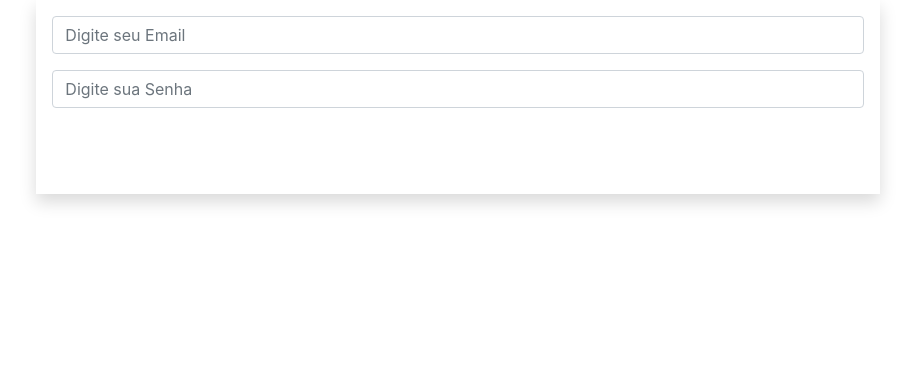
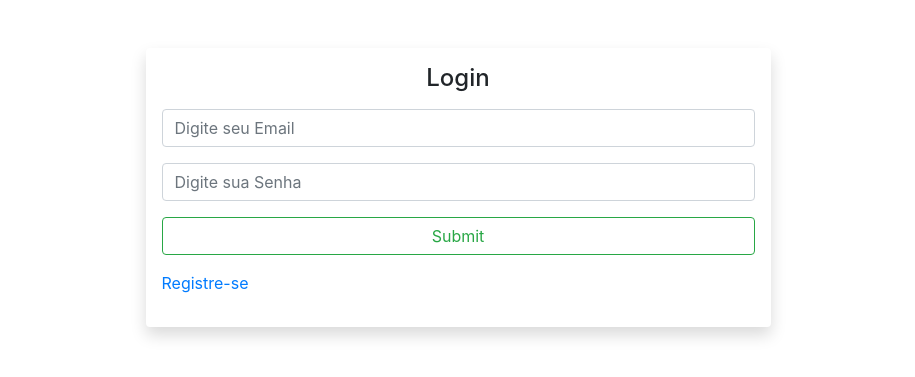
Before and after one commit to JdC-Santos/ProjetoTP, a PHP site: page / in a window 1280 px wide. Shown: the top 377 px of the page, without its empty margins (182-1097 px from the left). Run offline with PHP 8.4, Linux system fonts and the light colour scheme.

Commit message:
arrumando layout das paginas

```diff
--- a/conexao.php
+++ b/conexao.php
@@ -1,8 +1,8 @@
 <?php
 $server = "localhost";
 $user = "root";
-$password = "";
-$db = "ProjetoTP";
+$password = "usbw";
+$db = "projetotp";
 
 // Create connection
 $conn = new mysqli($server, $user, $password,$db);
--- a/index.php
+++ b/index.php
@@ -13,17 +13,21 @@
 </head>
 <body>
     <div class="row">
-        <div class="col-md-8 offset-md-2">
-            <div class="shadow p-3">
+        <div class="col-md-6 offset-md-3 mt-5">
+            <div class="shadow p-3 bg-white rounded">
                 <form action="registro.php" method="post">
-                    <div class="form-group">
+                    <h4 class="h4 text-center">Login</h4>
+                    <div class="form-group mt-3">
                         <input type="email" name="nome" class="form-control" placeholder="Digite seu Email">
                     </div>
                     <div class="form-group">
                         <input type="password" name="senha" class="form-control" placeholder="Digite sua Senha">
                     </div>
                     <div class="form-group">
-                        <input type="submin" class="btn btn-outline-sucess">
+                        <input type="submit" class="btn btn-block btn-outline-success">
+                    </div>
+                    <div class="form-group">
+                        <a href="cadastro.php" class="text-primary">Registre-se</a>
                     </div>
                 </form>
             </div>
```
Also changed, not shown: cadastro.php (+12 -3 lines), funcoes.php (+29 -4 lines), registro.php (+5 -4 lines).
